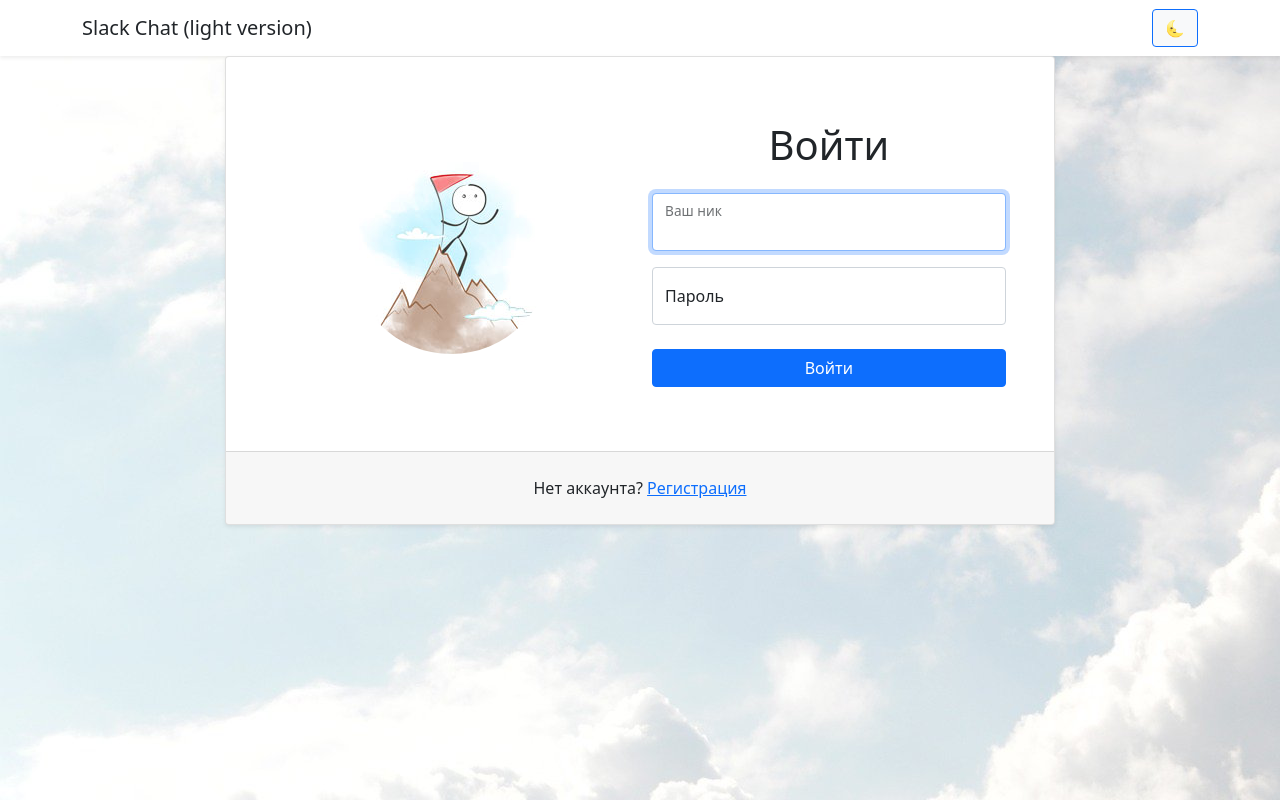
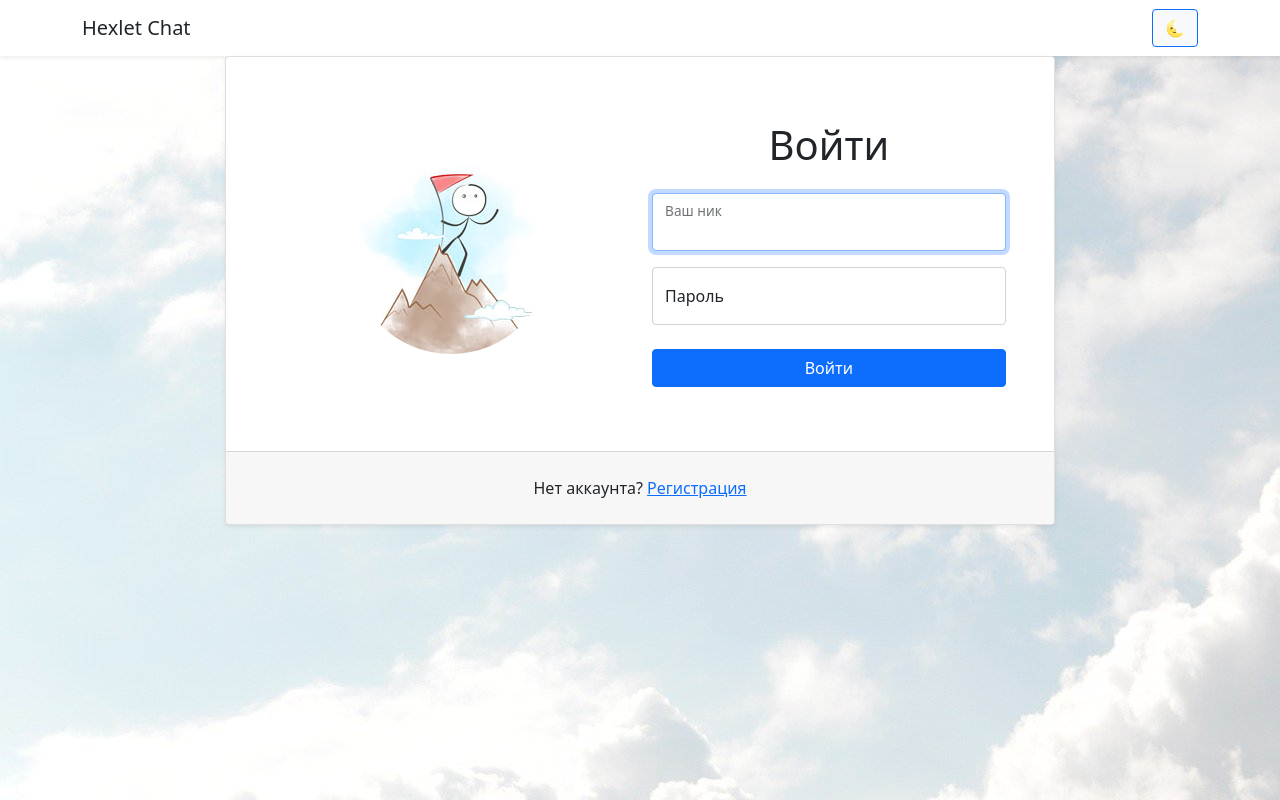
Before and after one commit to KatherinaFed/frontend-project-lvl4, a React app: page /login in a window 1280 px wide. Built offline with nearby package versions, Linux system fonts and the light colour scheme; no server answers; the HTML template or start-up script is replaced by a standard one.

Commit message:
changed the Name

```diff
--- a/src/locales/de.js
+++ b/src/locales/de.js
@@ -1,7 +1,7 @@
 export default {
   translation: {
     language: 'German',
-    projectName: 'Slack Chat (light version)',
+    projectName: 'Hexlet Chat',
     loginForm: {
       loginName: 'Username',
       placeholderName: 'Username',
--- a/src/locales/en.js
+++ b/src/locales/en.js
@@ -1,7 +1,7 @@
 export default {
   translation: {
     language: 'English',
-    projectName: 'Slack Chat (light version)',
+    projectName: 'Hexlet Chat',
     loginForm: {
       loginName: 'Username',
       placeholderName: 'Username',
--- a/src/locales/ru.js
+++ b/src/locales/ru.js
@@ -1,7 +1,7 @@
 export default {
   translation: {
     language: 'Русский',
-    projectName: 'Slack Chat (light version)',
+    projectName: 'Hexlet Chat',
     loginForm: {
       loginName: 'Ваш ник',
       placeholderName: 'Ваш ник',
```
